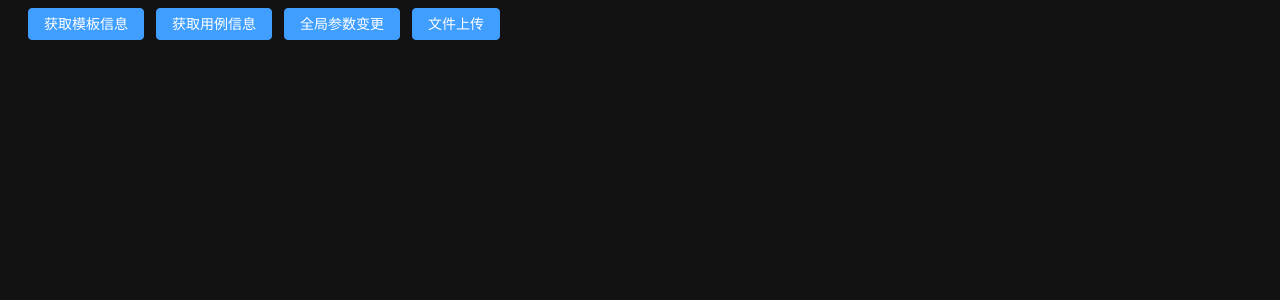
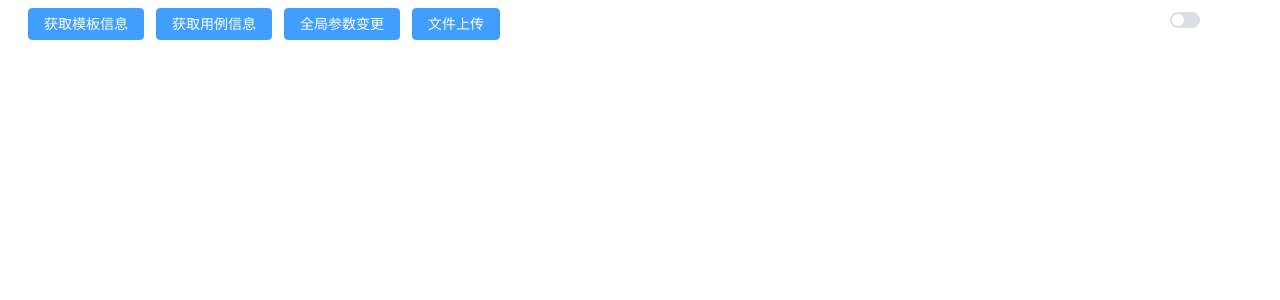
Before and after one commit to My-Jie/auto_test_web, a Vue app: page / in a window 1280 px wide. Shown: the top 300 px of the page. Built offline with nearby package versions, Linux system fonts and the light colour scheme; what vue3-json-viewer would draw is missing.

Commit message:
深色开关灯

```diff
--- a/src/App.vue
+++ b/src/App.vue
@@ -6,6 +6,8 @@ import MyChange from './components/MyChange.vue'
 import MyUpload from './components/Upload.vue'
 import { ElMessage } from 'element-plus'
 import { Check, Close } from '@element-plus/icons-vue'
+import { useDark, useToggle } from '@vueuse/core'
+// const toggleDark = useToggle(isDark)
 export default {
   components: {
     MyTempInfo,
@@ -30,11 +32,16 @@ export default {
       dialogUpload: false,
       mySwitch: true,
       tempInfoLoading: false,
-      caseInfoLoading: false
+      caseInfoLoading: false,
+      isDark: useDark(),
     }
   },
 
   methods: {
+    // 暗黑模式
+    toggleDark() {
+      useToggle(this.isDark)
+    },
     // 获取模板信息
     async getTempInfo() {
       this.tempInfoLoading = true
@@ -123,8 +130,8 @@ export default {
       <!-- 文件上传 -->
       <el-button type="primary" @click="dialogUpload = true">文件上传</el-button>
       <!-- 开关灯 -->
-      <!-- <el-switch v-model="mySwitch" class="mt-2" style="--el-switch-on-color: #000; --el-switch-off-color: #959999aa;"
-                inline-prompt :active-icon="Check" :inactive-icon="Close" @click="mySwitchTo()" /> -->
+      <span @click.stop="toggleDark()"></span>
+      <el-switch size="small" v-model="isDark" />
     </el-header>
     <el-main>
       <my-temp-info v-show="clickStatus['isTemp']" :temp-info="tempInfo"></my-temp-info>
```
